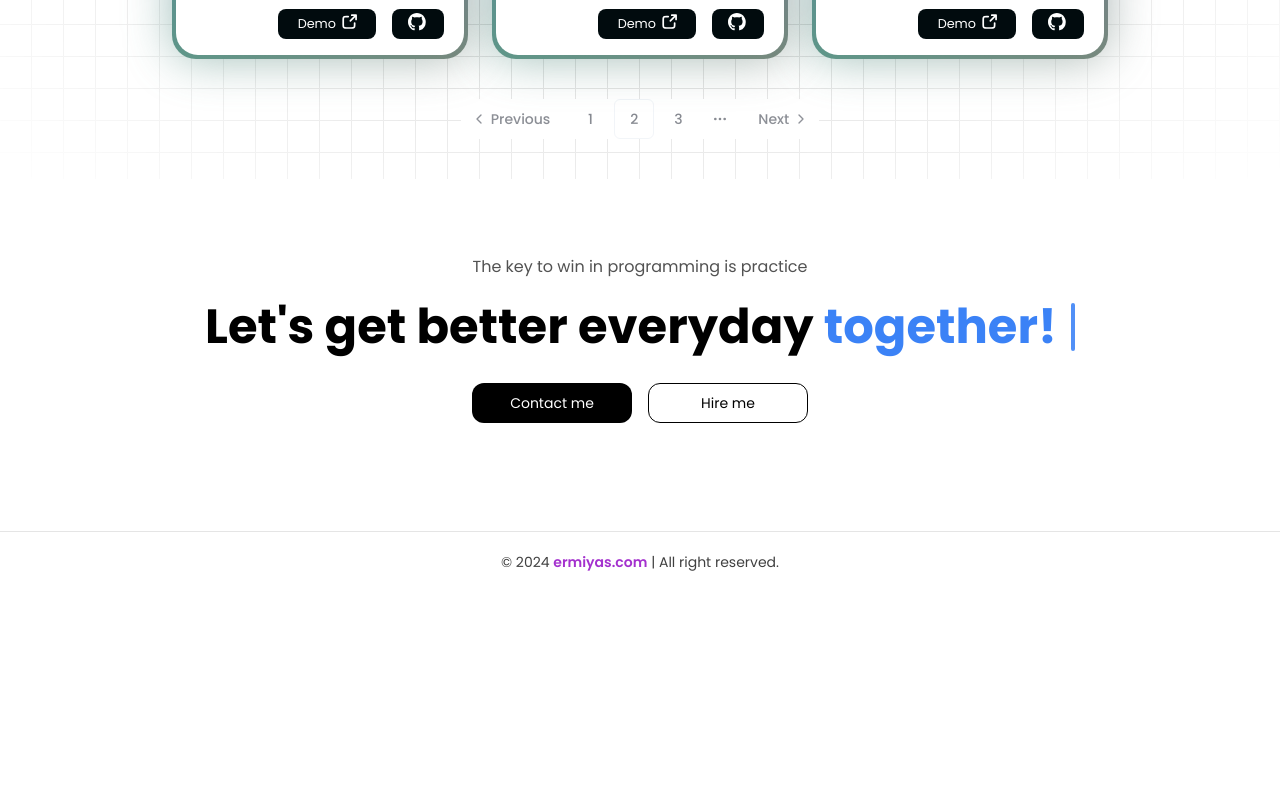
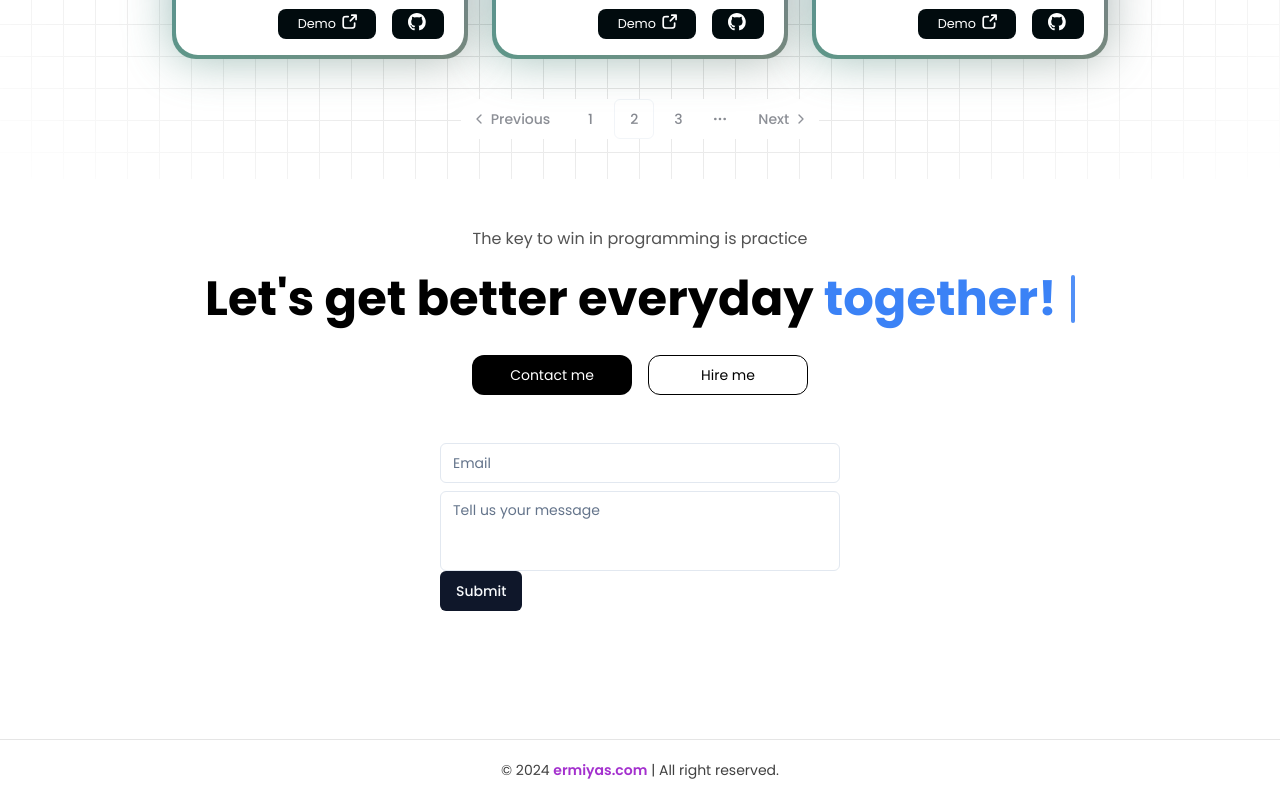
Before and after one commit to Erma-T/frontendprojects, a Next.js app: page / in a window 1280 px wide. Shown: the part 1534-2334 px from the top of the page. Before the commit the page ends 2126 px from the top, so only its background shows below. Built offline with nearby package versions, Linux system fonts and the light colour scheme.

Commit message:
directmessage added

```diff
--- a/src/app/mainsections/directmessage.tsx
+++ b/src/app/mainsections/directmessage.tsx
@@ -16,6 +16,7 @@ import {
 } from "@/components/ui/form"
 import { Textarea } from "@/components/ui/textarea"
 import { toast } from "@/components/ui/use-toast"
+import { Input } from "@/components/ui/input"
 
 const FormSchema = z.object({
   bio: z
@@ -46,23 +47,25 @@ export function TextareaForm() {
 
   return (
     <Form {...form}>
-      <form onSubmit={form.handleSubmit(onSubmit)} className="w-2/3 space-y-6">
+      <form onSubmit={form.handleSubmit(onSubmit)} className="w-[25rem] space-6">
         <FormField
           control={form.control}
           name="bio"
           render={({ field }) => (
             <FormItem>
-              <FormLabel>Bio</FormLabel>
+
               <FormControl>
+                <Input type="email" placeholder="Email" />
+              </FormControl>
+
+              <FormControl>
+
                 <Textarea
-                  placeholder="Tell us a little bit about yourself"
+                  placeholder="Tell us your message"
                   className="resize-none"
                   {...field}
                 />
               </FormControl>
-              <FormDescription>
-                You can <span>@mention</span> other users and organizations.
-              </FormDescription>
               <FormMessage />
             </FormItem>
           )}
--- a/src/app/mainsections/hireme.tsx
+++ b/src/app/mainsections/hireme.tsx
@@ -4,6 +4,7 @@ import React from "react";
 
 import { TypewriterEffectSmooth } from "@/components/ui/typewriter-effect";
 import Link from "next/link";
+import { TextareaForm } from "./directmessage";
 
 const Hireme = () => {
   const words = [
@@ -25,7 +26,7 @@ const Hireme = () => {
     },
   ];
   return (
-    <div className="max-w-[60rem] flex flex-col items-center justify-center h-[20rem]  ">
+    <div className="max-w-[60rem] flex flex-col items-center justify-center min-h-[20rem] py-[3rem]  ">
       <p className="text-neutral-600 dark:text-neutral-200 text-xs sm:text-base  ">
         The key to win in programming is practice
       </p>
@@ -58,9 +59,9 @@ const Hireme = () => {
 
       </div>
 
-      <div className="flex flex-col md:flex-row space-y-4 md:space-y-0 space-x-0 md:space-x-4">
+      <div className="flex flex-col md:flex-row py-[3rem]">
 
-
+        <TextareaForm />
 
       </div>
     </div>
```
